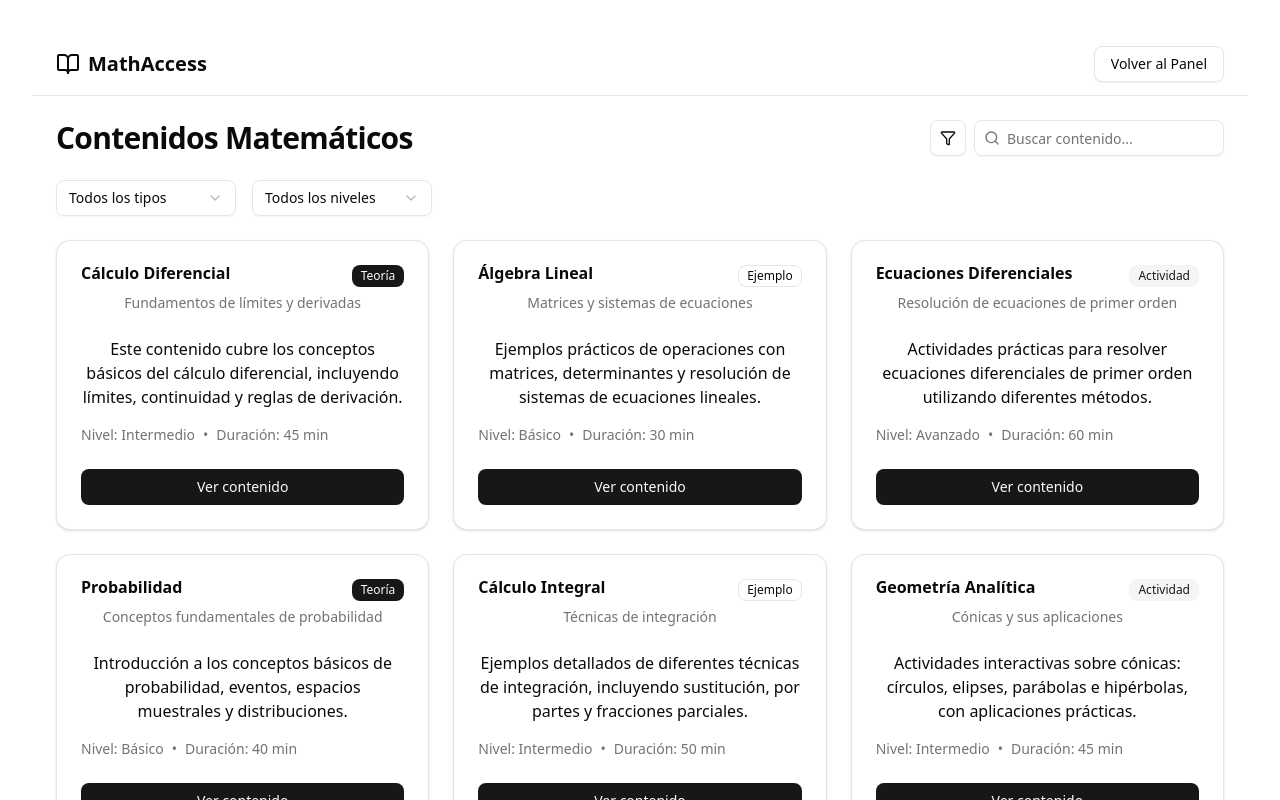
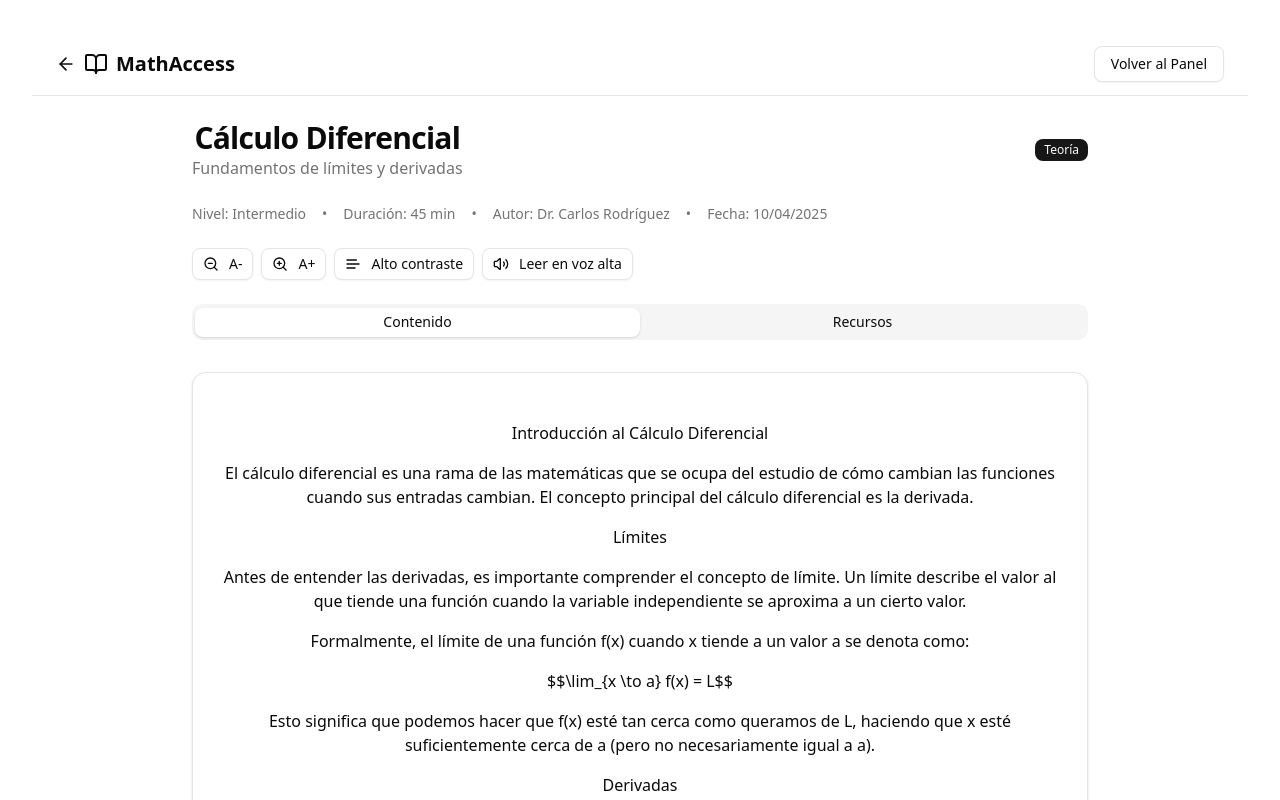
Before and after one commit to BenjaminCorona/MathAccess, a React (Vite) app: page /content/1 in a window 1280 px wide. Shown: the top 800 px of the page. Built offline with nearby package versions, Linux system fonts and the light colour scheme.

Commit message:
the dashboard, content and problems, has been updated

```diff
--- a/src/App.tsx
+++ b/src/App.tsx
@@ -3,13 +3,15 @@ import { Routes, Route } from "react-router-dom";
 
 import LandingPage from "./pages/LandingPage";
 import AuthPage from "./pages/auth/page";
-import ContentPage from "./pages/content/page";
+import ContentsPage from "./pages/content/page";
+import ContentPage from "./pages/content/[id]/page";
 import CreateContentPage from "./pages/create-content/page";
 import CreateProblemPage from "./pages/create-problem/page";
 import DashboardPage from "./pages/dashboard/page";
 import MetricsPage from "./pages/metrics/page";
 import ProblemsPage from "./pages/problems/page";
 import ProgressPage from "./pages/progress/page";
+import ProblemPage from "./pages/problems/[id]/page"
 function App() {
     return (
         <>
@@ -19,14 +21,18 @@ function App() {
                 <Route path="*" element={<LandingPage />} />
                 <Route path="/auth" element={<AuthPage />} />
                 <Route path="/auth?register=true" element={<AuthPage />} />
-                <Route path="/content" element={<ContentPage />} />
-                <Route path="/content/:id" element={<ContentPage />} />
+                <Route path="/content" element={<ContentsPage />} />
+                <Route path="/content/:id" element={<ContentPage params={{
+                    id: ""
+                }} />} />
                 <Route path="/create-content" element={<CreateContentPage />} />
                 <Route path="/create-problem" element={<CreateProblemPage />} />
                 <Route path="/dashboard" element={<DashboardPage />} />
                 <Route path="/metrics" element={<MetricsPage />} />
                 <Route path="/problems" element={<ProblemsPage />} />
-                <Route path="/problems/:id" element={<ProblemsPage />} />
+                <Route path="/problems/:id" element={<ProblemPage params={{
+                    id: ""
+                }} />} />
                 <Route path="/progress" element={<ProgressPage />} />
 
             </Routes>
--- a/src/pages/content/page.tsx
+++ b/src/pages/content/page.tsx
@@ -25,6 +25,7 @@ export default function ContentPage() {
         <div className="mx-auto max-w-7xl space-y-6">
           <div className="flex flex-col gap-4 sm:flex-row sm:items-center sm:justify-between">
             <h1 className="text-3xl font-bold tracking-tight">Contenidos Matemáticos</h1>
+            {/**
             <div className="flex items-center gap-2">
               <Button variant="outline" size="icon" aria-label="Filtrar contenido">
                 <Filter className="h-5 w-5" />
@@ -34,9 +35,11 @@ export default function ContentPage() {
                 <Input type="search" placeholder="Buscar contenido..." className="pl-8 w-full md:w-[250px]" />
               </div>
             </div>
+            */}
           </div>
 
           <div className="flex flex-wrap gap-4">
+            {/**
             <Select defaultValue="todos">
               <SelectTrigger className="w-[180px]">
                 <SelectValue placeholder="Tipo de contenido" />
@@ -60,6 +63,7 @@ export default function ContentPage() {
                 <SelectItem value="avanzado">Avanzado</SelectItem>
               </SelectContent>
             </Select>
+            */}
           </div>
 
           <div className="grid gap-6 md:grid-cols-2 lg:grid-cols-3">
@@ -225,6 +229,7 @@ export default function ContentPage() {
             </Card>
           </div>
 
+          {/**
           <div className="flex justify-center mt-8">
             <Button variant="outline" className="mx-1">
               1
@@ -242,6 +247,7 @@ export default function ContentPage() {
               8
             </Button>
           </div>
+          */}
         </div>
       </main>
     </div>
--- a/src/pages/dashboard/page.tsx
+++ b/src/pages/dashboard/page.tsx
@@ -124,7 +124,7 @@ export default function DashboardPage() {
 
             {/* Selector de rol (solo para demostración) */}
             <div className="mb-6">
-              <p className="mb-2 text-lg font-medium">Cambiar rol (demo):</p>
+              {/** <p className="mb-2 text-lg font-medium">Cambiar rol (demo):</p>*/}
               <div className="flex gap-2">
                 <Button variant={role === "estudiante" ? "default" : "outline"} onClick={() => setRole("estudiante")}>
                   Estudiante
```
Also changed, not shown: src/pages/problems/page.tsx (+9 -1 lines).
